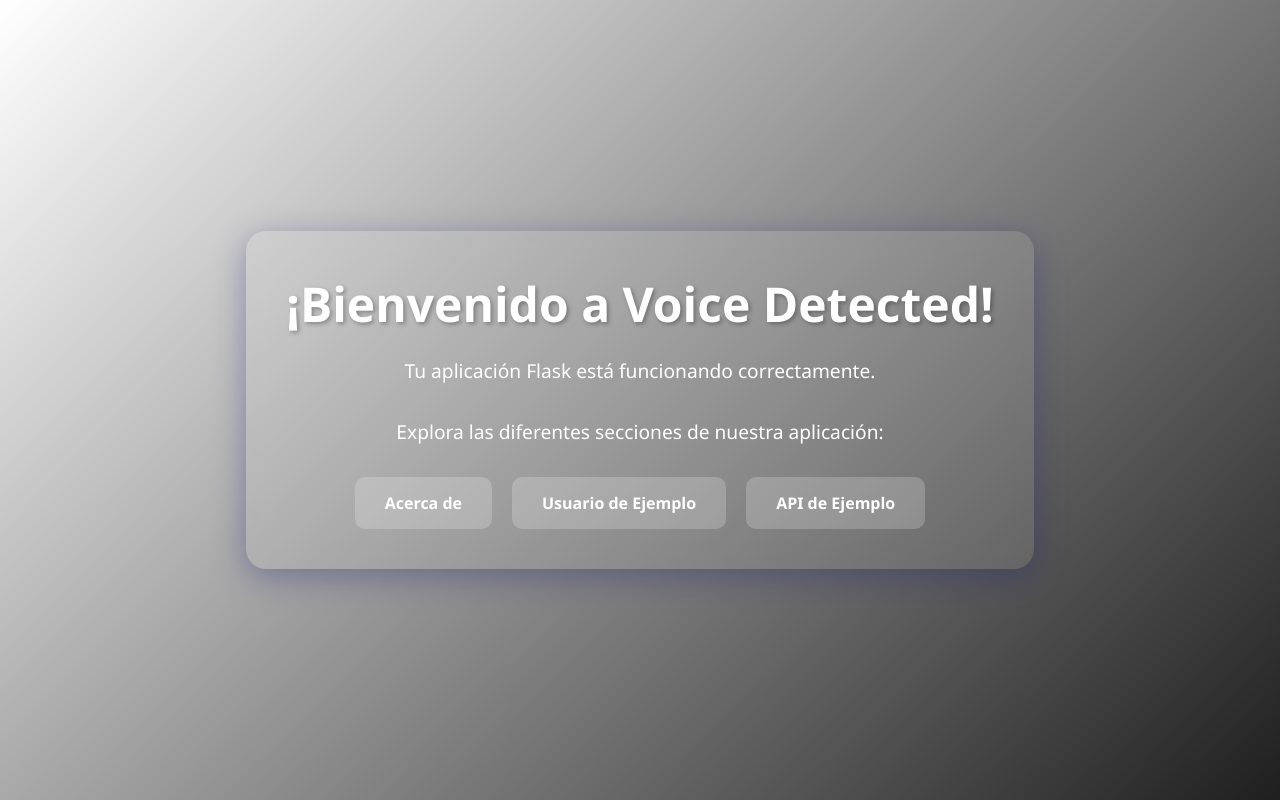
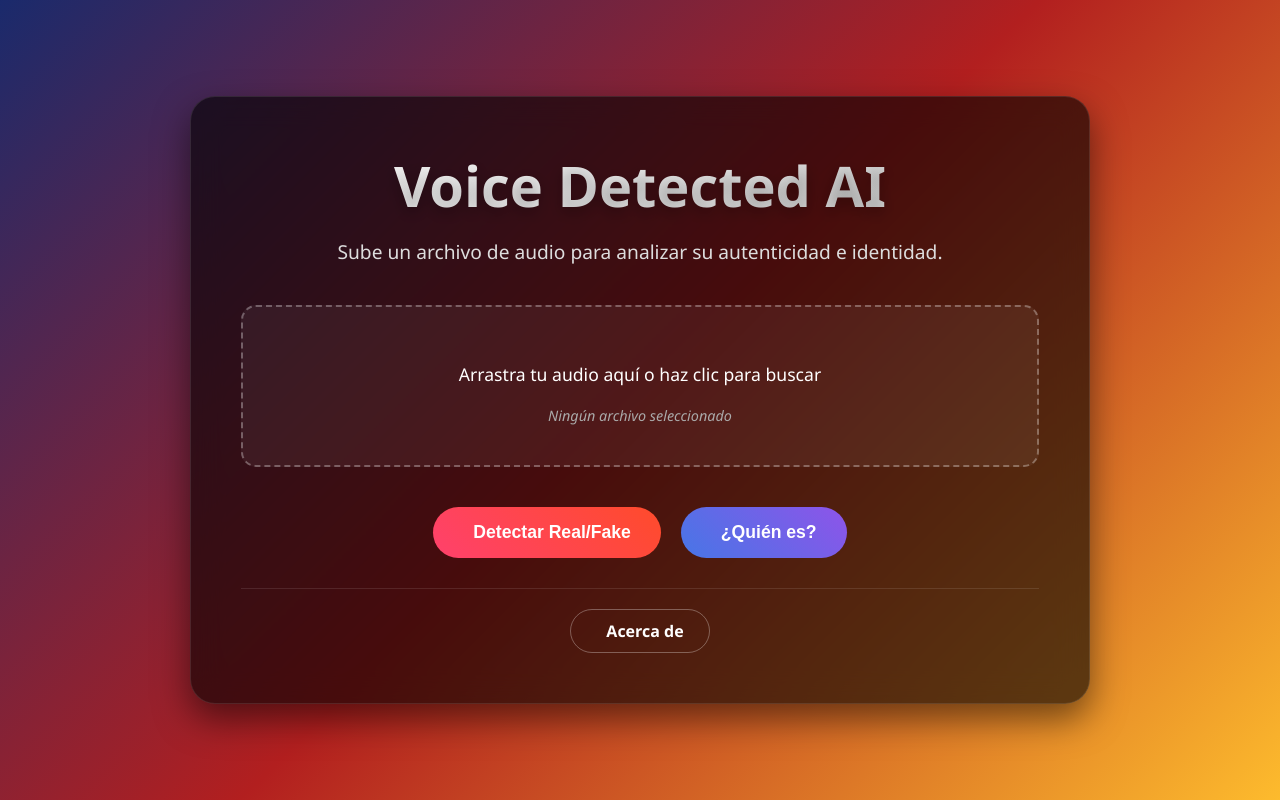
Before and after one commit to james250920/ML_WebSite, a Flask app: page / in a window 1280 px wide. Run offline with Flask 3, Linux system fonts and the light colour scheme.

Commit message:
Eliminar archivos de documentación obsoleta y mejorar el diseño de las páginas "Landing" y "Acerca de" con nuevas características y estilos.

```diff
--- a/static/css/landing.css
+++ b/static/css/landing.css
@@ -3,51 +3,149 @@
     padding: 0;
     box-sizing: border-box;
 }
+
 body {
     font-family: 'Segoe UI', Tahoma, Geneva, Verdana, sans-serif;
-    background: linear-gradient(135deg, #ffffff 0%, #201f20 100%);
+    background: linear-gradient(135deg, #1a2a6c 0%, #b21f1f 50%, #fdbb2d 100%);
     min-height: 100vh;
     display: flex;
     justify-content: center;
     align-items: center;
     color: white;
 }
+
 .container {
     text-align: center;
-    padding: 40px;
-    background: rgba(255, 255, 255, 0.1);
-    backdrop-filter: blur(10px);
-    border-radius: 20px;
-    box-shadow: 0 8px 32px 0 rgba(32, 38, 121, 0.37);
-    max-width: 800px;
+    padding: 50px;
+    background: rgba(0, 0, 0, 0.6);
+    backdrop-filter: blur(15px);
+    border-radius: 25px;
+    box-shadow: 0 15px 35px rgba(0, 0, 0, 0.5);
+    max-width: 900px;
+    width: 90%;
+    border: 1px solid rgba(255, 255, 255, 0.1);
 }
+
 h1 {
-    font-size: 3em;
-    margin-bottom: 20px;
-    text-shadow: 2px 2px 4px rgba(0,0,0,0.3);
+    font-size: 3.5em;
+    margin-bottom: 15px;
+    font-weight: 700;
+    background: linear-gradient(to right, #fff, #ccc);
+    -webkit-background-clip: text;
+    -webkit-text-fill-color: transparent;
+    text-shadow: 0 5px 15px rgba(0,0,0,0.3);
 }
+
 p {
     font-size: 1.2em;
-    margin-bottom: 30px;
-    line-height: 1.6;
+    margin-bottom: 40px;
+    color: #ddd;
+    font-weight: 300;
 }
-.links {
+
+/* Upload Section */
+.upload-section {
+    margin-bottom: 40px;
+}
+
+.upload-box {
+    display: flex;
+    flex-direction: column;
+    align-items: center;
+    justify-content: center;
+    padding: 40px;
+    border: 2px dashed rgba(255, 255, 255, 0.3);
+    border-radius: 15px;
+    cursor: pointer;
+    transition: all 0.3s ease;
+    background: rgba(255, 255, 255, 0.05);
+}
+
+.upload-box:hover {
+    border-color: #fff;
+    background: rgba(255, 255, 255, 0.1);
+    transform: translateY(-2px);
+}
+
+.upload-box i {
+    margin-bottom: 15px;
+    color: #fdbb2d;
+}
+
+.upload-text {
+    font-size: 1.1em;
+    margin-bottom: 10px;
+}
+
+.file-name {
+    font-size: 0.9em;
+    color: #aaa;
+    margin-top: 10px;
+    font-style: italic;
+}
+
+.file-name.active {
+    color: #4ade80;
+    font-weight: bold;
+}
+
+/* Buttons */
+.action-buttons {
     display: flex;
     gap: 20px;
     justify-content: center;
+    margin-bottom: 30px;
     flex-wrap: wrap;
 }
-.links a {
+
+.btn {
     padding: 15px 30px;
-    background: rgba(255, 255, 255, 0.2);
+    border: none;
+    border-radius: 50px;
+    font-size: 1.1em;
+    font-weight: 600;
+    cursor: pointer;
+    transition: all 0.3s ease;
+    display: flex;
+    align-items: center;
+    gap: 10px;
+    text-decoration: none;
     color: white;
-    text-decoration: none;
-    border-radius: 10px;
-    transition: all 0.3s ease;
-    font-weight: bold;
 }
-.links a:hover {
-    background: rgba(255, 255, 255, 0.3);
+
+.btn:hover {
     transform: translateY(-3px);
-    box-shadow: 0 5px 15px rgba(0,0,0,0.3);
+    box-shadow: 0 10px 20px rgba(0,0,0,0.3);
 }
+
+.btn:active {
+    transform: translateY(-1px);
+}
+
+.btn-detect {
+    background: linear-gradient(45deg, #ff416c, #ff4b2b);
+}
+
+.btn-identify {
+    background: linear-gradient(45deg, #4776E6, #8E54E9);
+}
+
+.footer-section {
+    margin-top: 30px;
+    border-top: 1px solid rgba(255,255,255,0.1);
+    padding-top: 20px;
+    display: flex;
+    justify-content: center;
+}
+
+.btn-about {
+    background: transparent;
+    border: 1px solid rgba(255,255,255,0.3);
+    padding: 10px 25px;
+    font-size: 1em;
+}
+
+.btn-about:hover {
+    background: rgba(255,255,255,0.1);
+    border-color: white;
+}
--- a/templates/landing.html
+++ b/templates/landing.html
@@ -8,14 +8,55 @@
 </head>
 <body>
     <div class="container">
-        <h1>¡Bienvenido a Voice Detected!</h1>
-        <p>Tu aplicación Flask está funcionando correctamente.</p>
-        <p>Explora las diferentes secciones de nuestra aplicación:</p>
-        <div class="links">
-            <a href="/about">Acerca de</a>
-            <a href="/user/James">Usuario de Ejemplo</a>
-            <a href="/api/hello">API de Ejemplo</a>
+        <h1>Voice Detected AI</h1>
+        <p>Sube un archivo de audio para analizar su autenticidad e identidad.</p>
+
+        <form action="/api/analyze" method="POST" enctype="multipart/form-data" class="main-form">
+            <!-- Sección de Carga de Archivo -->
+            <div class="upload-section">
+                <input type="file" id="audio-file" name="audio" accept="audio/*" hidden onchange="updateFileName()">
+                <label for="audio-file" class="upload-box">
+                    <i class="fas fa-cloud-upload-alt fa-3x"></i>
+                    <span class="upload-text">Arrastra tu audio aquí o haz clic para buscar</span>
+                    <span id="file-name-display" class="file-name">Ningún archivo seleccionado</span>
+                </label>
+            </div>
+
+            <!-- Botones de Acción -->
+            <div class="action-buttons">
+                <button type="submit" name="action" value="detect" class="btn btn-detect">
+                    <i class="fas fa-shield-alt"></i>
+                    Detectar Real/Fake
+                </button>
+
+                <button type="submit" name="action" value="identify" class="btn btn-identify">
+                    <i class="fas fa-user-tag"></i>
+                    ¿Quién es?
+                </button>
+            </div>
+        </form>
+
+        <!-- Botón About -->
+        <div class="footer-section">
+            <a href="/about" class="btn btn-about">
+                <i class="fas fa-info-circle"></i>
+                Acerca de
+            </a>
         </div>
     </div>
+
+    <script>
+        function updateFileName() {
+            const input = document.getElementById('audio-file');
+            const display = document.getElementById('file-name-display');
+            if (input.files && input.files.length > 0) {
+                display.textContent = input.files[0].name;
+                display.classList.add('active');
+            } else {
+                display.textContent = 'Ningún archivo seleccionado';
+                display.classList.remove('active');
+            }
+        }
+    </script>
 </body>
 </html>
```
Also changed, not shown: ESTRUCTURA.md (deleted, +0 -158 lines), RESUMEN.md (deleted, +0 -161 lines), templates/about.html (+34 -10 lines).
